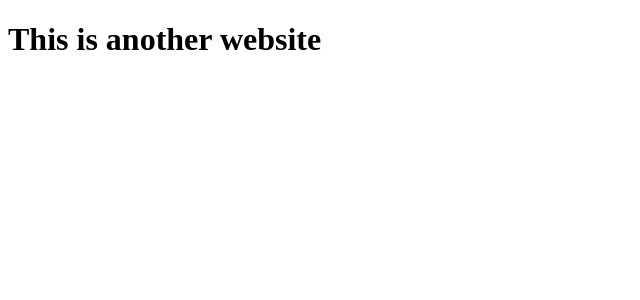
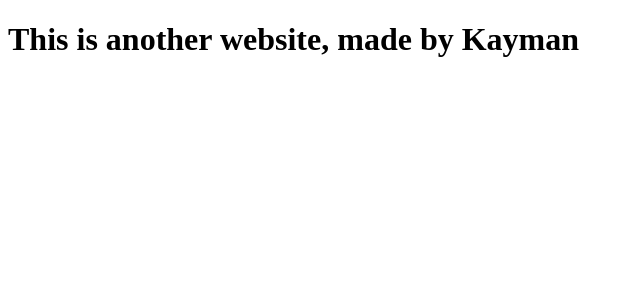
Before and after one commit to kaymanb/another-website, a React (Create React App) app: page / in a window 1280 px wide. Shown: the top 300 px of the page, without its empty margins (0-640 px from the left). Built offline with nearby package versions, Linux system fonts and the light colour scheme.

Commit message:
Added prettier with pre-commit hook

```diff
--- a/src/App.tsx
+++ b/src/App.tsx
@@ -1,6 +1,11 @@
-import * as React from 'react'
+import * as React from "react";
 
-const App = () =>
-  <h1>This is another website</h1>
+interface AppProps {
+  name: string;
+}
+
+const App = (props: AppProps) => (
+  <h1>This is another website, made by {props.name}</h1>
+);
 
 export default App;
--- a/src/index.tsx
+++ b/src/index.tsx
@@ -1,10 +1,9 @@
-import * as React from 'react'
-import * as ReactDOM from 'react-dom'
-import App from './App'
-import registerServiceWorker from './registerServiceWorker'
+import * as React from "react";
+import * as ReactDOM from "react-dom";
+import App from "./App";
+import registerServiceWorker from "./registerServiceWorker";
 
-ReactDOM.render(
-  <App />,
-  document.getElementById('root') as HTMLElement
-)
-registerServiceWorker()
+ReactDOM.render(<App name="Kayman" />, document.getElementById(
+  "root"
+) as HTMLElement);
+registerServiceWorker();
```
Also changed, not shown: package.json (+8 -1 lines), tslint.json (+13 -15 lines), 1 other file (tests, documents, lock files or other folders).
